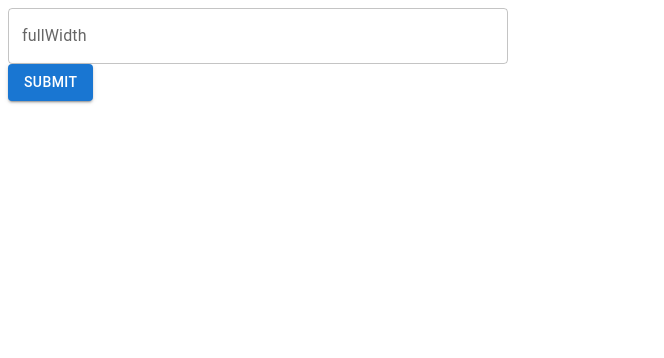
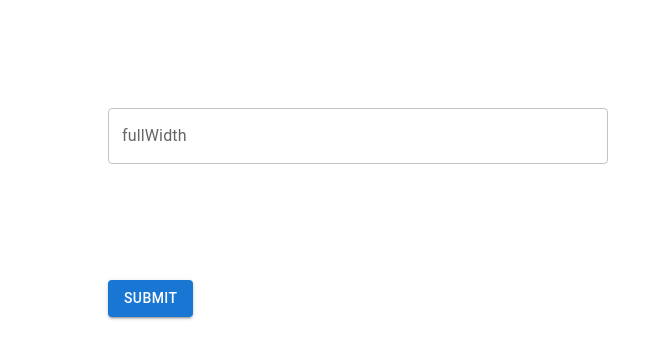
Before and after one commit to TyDomben/group-giphy-saga-project, a React (Vite) app: page / in a window 1280 px wide. Shown: the top 358 px of the page, without its empty margins (0-664 px from the left). Built offline with nearby package versions, Linux system fonts and the light colour scheme.

Commit message:
created store

```diff
--- a/package.json
+++ b/package.json
@@ -13,6 +13,7 @@
     "react": "^18.2.0",
     "react-dom": "^18.2.0",
     "react-router-dom": "^5.3.4",
+    "redux-logger": "^3.0.6",
     "styled-components": "^6.1.8"
   },
   "devDependencies": {
--- /dev/null
+++ b/src/Redux/store.js
@@ -0,0 +1,2 @@
+import {createStore, combineReducers, applyMiddleware} from "redux"
+import logger from "redux-logger" //may need to install
--- a/src/components/App/App.jsx
+++ b/src/components/App/App.jsx
@@ -3,8 +3,12 @@ import Box from "@mui/material/Box";
 import TextField from "@mui/material/TextField";
 import Stack from "@mui/material/Stack";
 import Button from "@mui/material/Button";
+import { useState } from "react";
 
 function App() {
+  // setup local state
+  const [userInput, setUserInput] = useState("");
+
   return (
     <div>
       <Box
@@ -14,15 +18,31 @@ function App() {
         }}
       >
         <TextField
+          sx={{
+            margin: "100px",
+          }}
           onChange={(event) => {
             console.log(event.target.value);
+            // setting the local state to what the user is inputting
+            setUserInput(event.target.value);
           }}
           fullWidth
           label="fullWidth"
           id="fullWidth"
         />
       </Box>
-      <Stack spacing={2} direction="row">
+      <p>
+        {/* render the value of userInput */}
+        {userInput}
+      </p>
+      <Stack
+        sx={{
+          marginLeft: "100px",
+        }}
+        spacing={2}
+        direction="row"
+      >
+        {/* button will reset the DOM and submit data */}
         <Button
           onClick={() => {
             alert("clicked");
```
